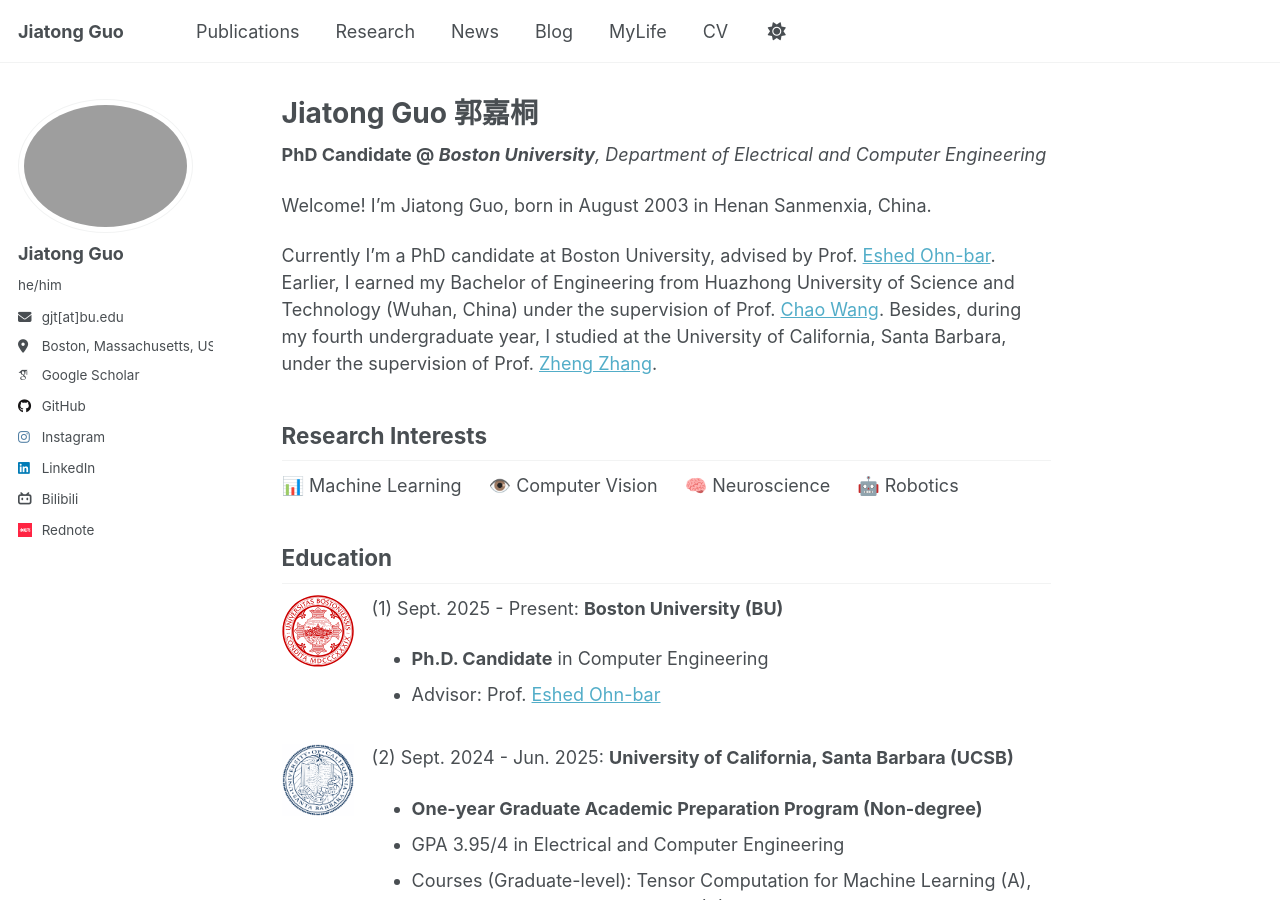
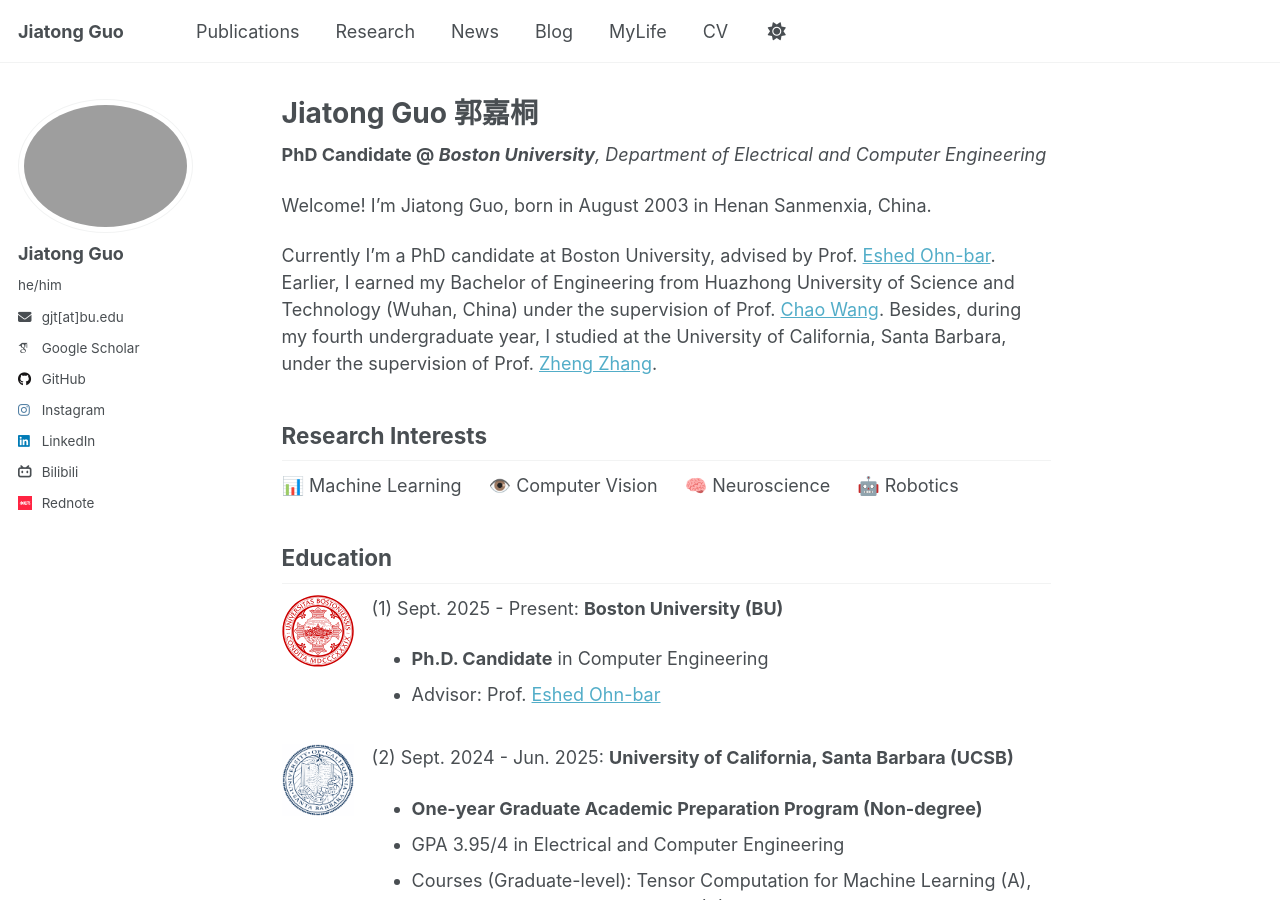
Before and after one commit to guojiatong/guojiatong.github.io, a Jekyll site: the page built from _pages/about.md, in a window 1280 px wide and 900 px high. Built offline with Jekyll 4.4.1, drawn with Linux system fonts in a browser that asks for light colours; some web fonts are replaced.

Commit message:
Remove location from author sidebar

```diff
--- a/_config.yml
+++ b/_config.yml
@@ -26,7 +26,7 @@ author:
   name             : "Jiatong Guo"
   pronouns         : "he/him"
   bio              :
-  location         : "Boston, Massachusetts, USA"
+  location         :
   employer         :
   uri              : # URL
   email            : "gjt@bu.edu"
```
